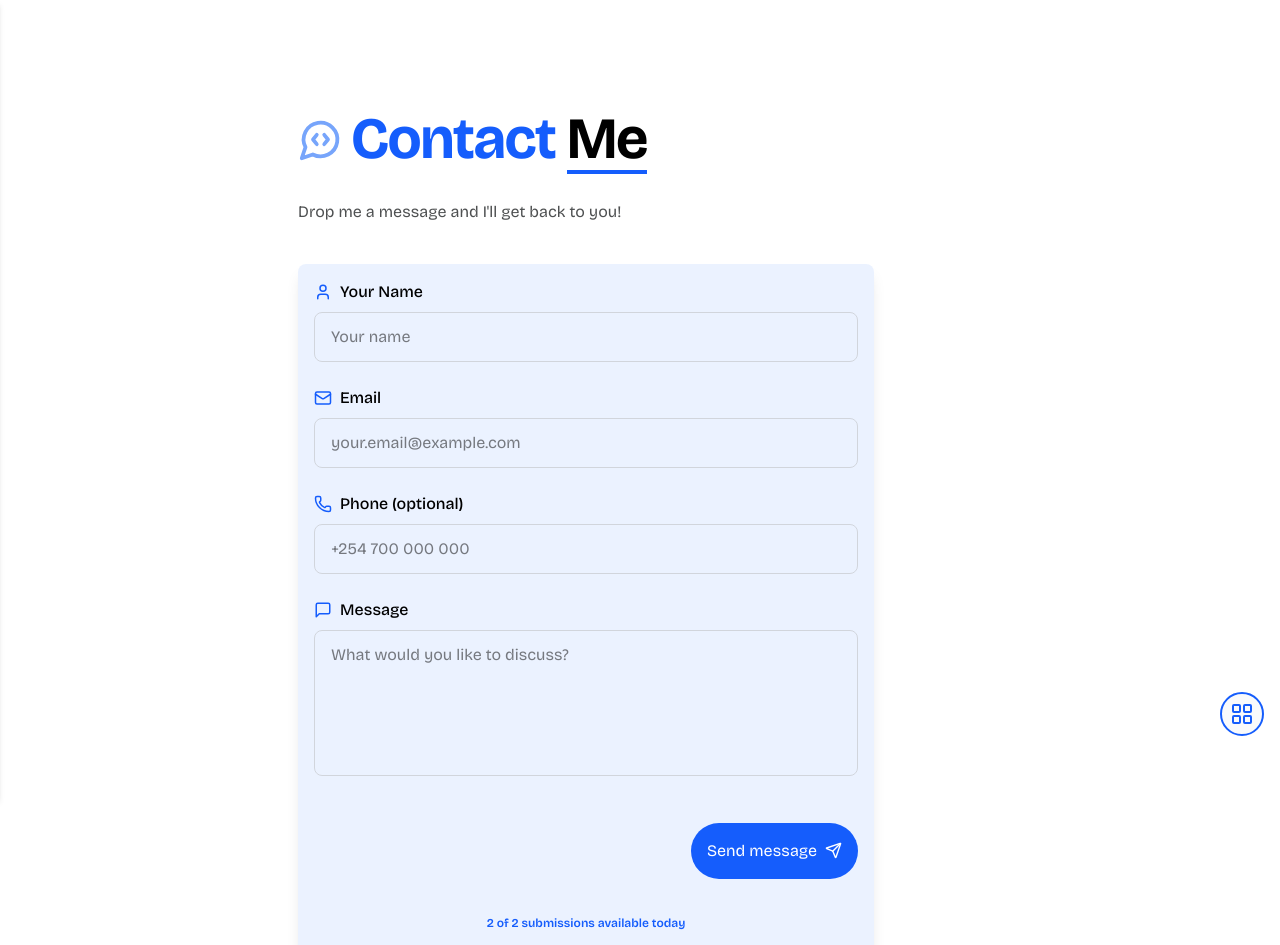
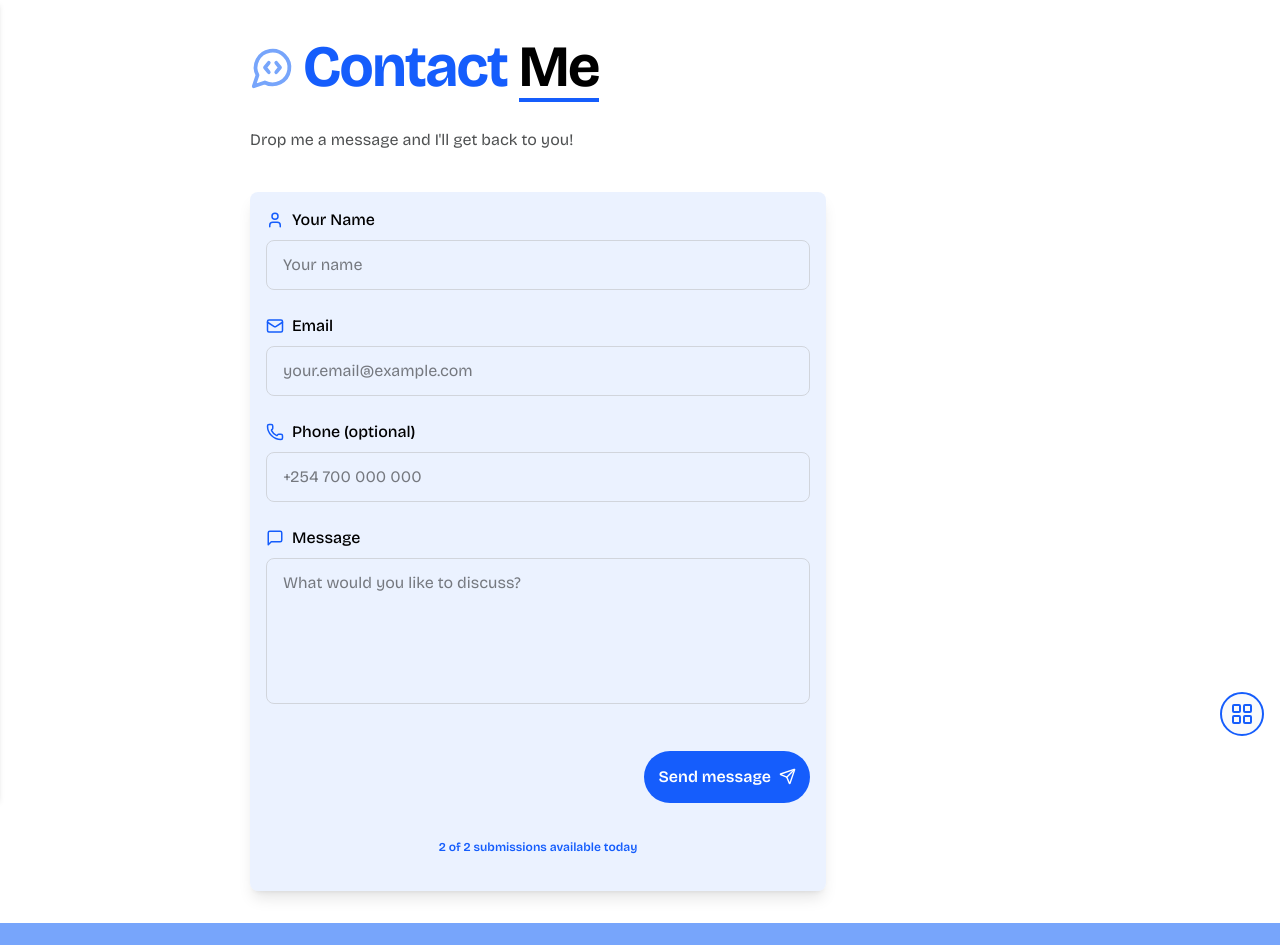
Before and after one commit to cmotanya/dev-portfolio, a Next.js app: page /contact in a window 1280 px wide. Shown: the top 945 px of the page. Built offline with nearby package versions, Linux system fonts and the light colour scheme.

Commit message:
refactor: Simplify section padding in About, Articles, and Contact pages for consistent layout

```diff
--- a/app/about/page.tsx
+++ b/app/about/page.tsx
@@ -45,7 +45,7 @@ const About = () => {
   };
 
   return (
-    <section id="about" className="mx-auto max-w-4xl py-16 md:px-12 md:py-24">
+    <section id="about" className="mx-auto max-w-4xl">
       {" "}
       <Slide direction="down" duration={300} triggerOnce>
         <div className="relative mb-12 flex items-center gap-4">
--- a/app/articles/page.tsx
+++ b/app/articles/page.tsx
@@ -2,10 +2,7 @@ import React from "react";
 
 const Article = () => {
   return (
-    <section
-      id="articles"
-      className="mx-auto max-w-4xl py-16 md:px-12 md:py-24"
-    >
+    <section id="articles" className="mx-auto max-w-4xl">
       <div className="relative mb-12">
         <h1 className="text-6xl font-bold">
           <span className="text-primary">Articles</span>{" "}
--- a/app/contact/page.tsx
+++ b/app/contact/page.tsx
@@ -184,7 +184,7 @@ function Contact() {
   const showForm = submissionStatus !== "limit_exceeded";
 
   return (
-    <section id="contact" className="mx-auto max-w-4xl py-16 md:px-12 md:py-24">
+    <section id="contact" className="mx-auto max-w-4xl">
       <div className="md:max-w-xl">
         <div className="relative mb-10">
           <Fade direction="left" cascade triggerOnce duration={300}>
@@ -440,7 +440,7 @@ function Contact() {
                   isDelayAfterSuccess
                 }
                 className={cn(
-                  "disabled:bg-primary/50 mt-4 inline-flex cursor-pointer items-center justify-center gap-2 rounded-full p-4 text-white transition-all md:ml-auto md:w-fit",
+                  "disabled:bg-primary/50 mt-4 inline-flex cursor-pointer items-center justify-center gap-2 rounded-full p-3.5 font-semibold text-white transition-all md:ml-auto md:w-fit",
                   isSubmitting
                     ? "bg-primary/50"
                     : Object.keys(errors).length > 0 || isDelayAfterSuccess
--- a/app/globals.css
+++ b/app/globals.css
@@ -28,7 +28,7 @@ body {
 section {
   /* height: 100dvh; */
   width: var(--width);
-  /* padding-block: 2.5rem 9rem; */
+  padding-block: 1.5rem 2rem;
 }
 
 p {
```
